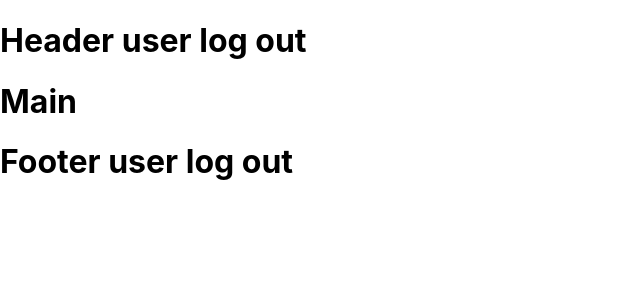
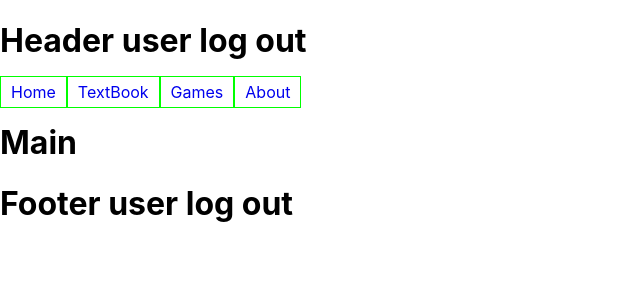
Before and after one commit to greg-front-end/rslang, a React (Create React App) app: page / in a window 1280 px wide. Shown: the top 300 px of the page, without its empty margins (0-640 px from the left). Built offline with nearby package versions, Linux system fonts and the light colour scheme.

Commit message:
feat: add navigation to app

```diff
--- a/src/components/Header/HeaderLogOut/HeaderLogOut.tsx
+++ b/src/components/Header/HeaderLogOut/HeaderLogOut.tsx
@@ -1,5 +1,14 @@
 import React from 'react';
+import { Link } from 'react-router-dom';
 
 export const HeaderLogOut = () => (
-  <h1>Header user log out</h1>
+  <>
+    <h1>Header user log out</h1>
+    <nav>
+      <Link to="/">Home</Link>
+      <Link to="textbook">TextBook</Link>
+      <Link to="games">Games</Link>
+      <Link to="about">About</Link>
+    </nav>
+  </>
 );
```
